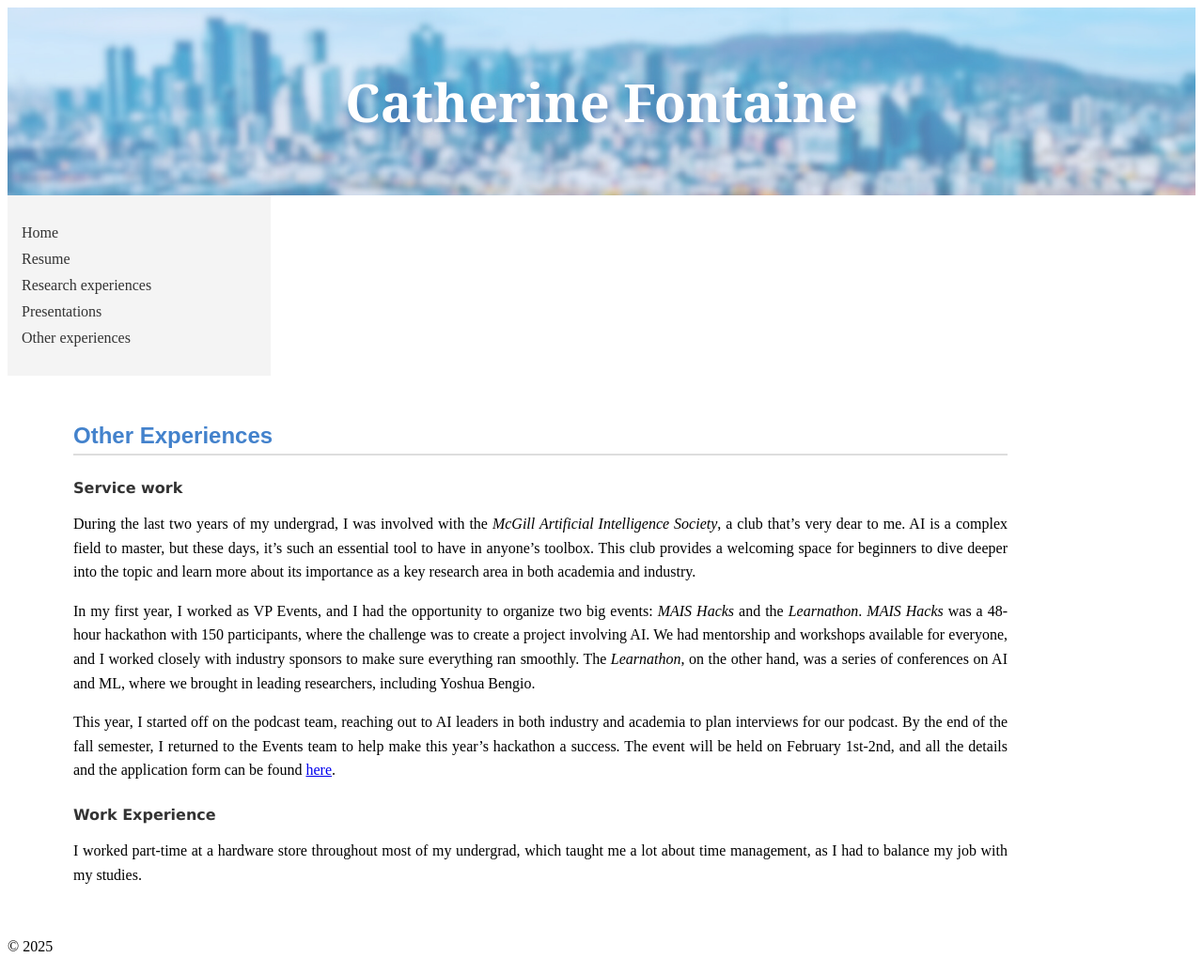
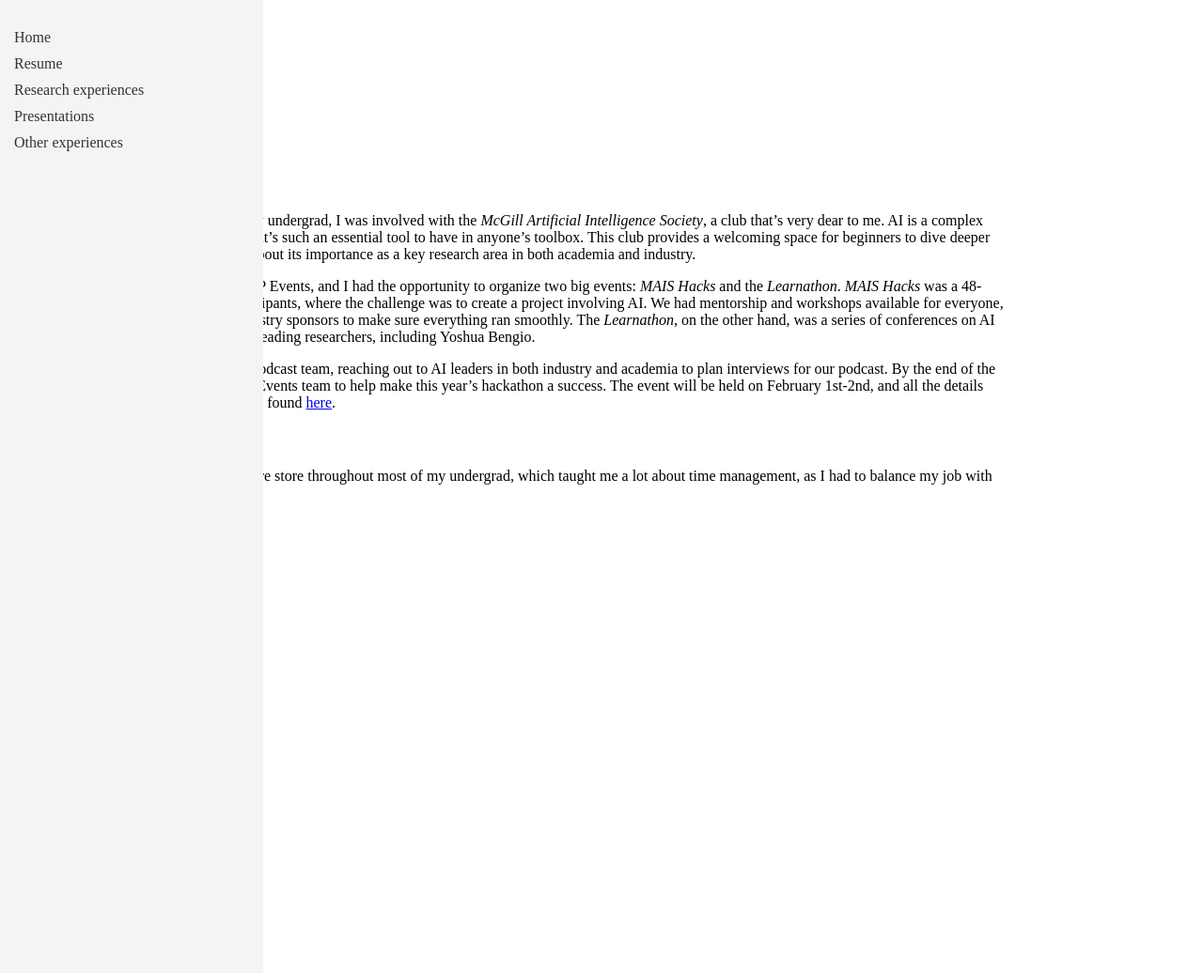
Before and after one commit to CatherineFontaine/CatherineFontaine.github.io, a Jekyll site: the page built from otherexperiences.md, in a window 1280 px wide and 1036 px high. Shown: the whole window at 94% size. Built offline with Jekyll 4.4.1, drawn with Linux system fonts in a browser that asks for light colours.

Commit message:
Update style.css

```diff
--- a/assets/css/style.css
+++ b/assets/css/style.css
@@ -1,215 +1,58 @@
+/* Default sidebar behavior (for larger screens like your Mac) */
+.sidebar {
+  width: 250px;
+  height: 100vh; /* Make it take full height of the screen */
+  padding: 15px;
+  background-color: #f4f4f4;
+  position: fixed; /* Fix it to the left side */
+  top: 0;
+  left: 0;
+  z-index: 1;
+  transition: all 0.3s ease; /* Smooth transition */
+}
+
 .container {
   display: flex;
   margin-top: 20px;
 }
 
+.content {
+  margin-left: 270px; /* Make space for the sidebar */
+  padding: 20px;
+  width: calc(100% - 270px); /* Adjust content width */
+}
+
+/* Mobile-specific styles (keep the hamburger menu and collapsing sidebar) */
+@media (max-width: 768px) {
   .sidebar {
-  width: 250px;
-  padding: 15px;
+    display: none; /* Initially hide sidebar on mobile */
+    position: absolute; /* Position it absolutely */
+    top: 0;
+    left: 0;
+    width: 100%; /* Full width on mobile */
     background-color: #f4f4f4;
+    padding-top: 60px; /* Space for the hamburger menu */
+  }
+
+  .hamburger {
+    display: block; /* Show the hamburger menu on mobile */
+  }
+
+  .sidebar.show {
+    display: block; /* Show sidebar when hamburger is clicked */
   }
 
   .content {
-  margin-left: 50px;
-  padding: 20px;
-  width: calc(100% - 270px);
-}
-
-.sidebar ul {
-  list-style: none;
-  padding: 0;
-}
-
-.sidebar li {
-  margin: 10px 0;
-}
-
-.sidebar a {
-  text-decoration: none;
-  color: #333;
-}
-
-.sidebar a:hover {
-  color: #007bff;
+    margin-left: 0; /* Full width on mobile */
+    width: 100%; /* Adjust content width */
   }
 
   .right-block {
-  width: 325px;
-  padding: 15px;
-  background-color: #f9f9f9;
-  border: 1px solid #ddd;
-  border-radius: 8px;
-  float: right;
-  margin-left: 20px;
-  text-align: center;
+    width: 100%; /* Make right-block full-width on mobile */
+  }
 }
 
-.profile-pic {
-  width: 320px;
-  height: 320px;
-  border-radius: 50%;
-  margin-bottom: 10px;
-  object-fit: cover;
-}
-
-.contact-info {
-  display: flex;
-  flex-direction: column;
-  gap: 10px; /* Adds space between each row */
-}
-
-.contact-info p {
-  display: flex;
-  align-items: center; /* Align icon and text vertically */
-  justify-content: flex-start; /* Ensure everything aligns to the left */
-  gap: 8px; /* Space between icon and text */
-  margin: 0;
-}
-
-.contact-icon {
-  width: 30px; /* Icon size */
-  height: 30px;
-}
-
-.content::after {
-  content: "";
-  display: table;
-  clear: both;
-}
-
-p {
-  text-align: justify;
-  line-height: 1.6;
-  margin-bottom: 15px;
-}
-
-h1 {
-  font-size: 2em; /* Larger font size */
-  font-family: 'Georgia', serif; /* Elegant font */
-  color: white;
-  text-align: center; /* Centered text */
-  margin-bottom: 20px; /* Space below */
-}
-
-h2 {
-  font-size: 1.5em; /* Slightly smaller than H1 */
-  font-family: 'Arial', sans-serif; /* Clean font */
-  color: #4382CC; /* Blue color */
-  border-bottom: 2px solid #ddd; /* Add an underline */
-  padding-bottom: 5px; /* Space between text and underline */
-  margin-top: 30px; /* Space above the title */
-  margin-bottom: 15px; /* Space below the title */
-}
-
-h3 {
-  font-size: 1em;
-  font-family: 'Verdana', sans-serif;
-  color: #333;
-  margin-top: 25px;
-  margin-bottom: 10px;
-}
-
-h4, h5, h6 {
-  font-size: 1em;
-  color: #333;
-  font-weight: bold;
-  margin-top: 20px;
-  margin-bottom: 3px;
-}
-
-header {
-  background-image: url('/assets/images/header.png');
-  background-size: cover;
-  background-position: center center;
-  height: 200px;
-  color: #333;
-  text-align: center;
-  padding: 0;
-  position: relative;
-}
-
-header::before {
-  content: "";
-  position: absolute;
-  top: 0;
-  left: 0;
-  right: 0;
-  bottom: 0;
-  background-color: rgba(255, 255, 255, 0.3); /* White with transparency */
-  z-index: 1;
-}
-
-/* Ensure the name is on top of the image */
-header h1 {
-  font-size: 3.5em; /* Adjust the font size of your name */
-  margin: 0; /* Remove any default margin */
-  position: absolute; /* Position the text absolutely within the header */
-  top: 50%; /* Position the text vertically in the center */
-  left: 50%; /* Position the text horizontally in the center */
-  transform: translate(-50%, -50%); /* Correct the centering */
-  z-index: 1; /* Ensure the text is above the background */
-  text-shadow: 4px 4px 8px rgba(55, 110, 175, 0.7); /* Add a shadow to make it stand out */
-}
-
-img {
-  max-width: 100%;
-  height: auto;
-  display: block;
-  margin: 0 auto; /* Center images */
-}
-
-/* Responsive styles for smaller screens */
-@media (max-width: 768px) {
-  /* Stack the layout vertically */
-  .container {
-    flex-direction: column;
-    margin-top: 10px; /* Reduce the top margin */
-  }
-
-  /* Sidebar takes full width on small screens */
-  .sidebar {
-    width: 100%;
-    margin-bottom: 20px;
-  }
-
-  /* Content also takes full width */
-  .content {
-    margin-left: 0;
-    width: 100%;
-  }
-
-  /* Header adjustments for smaller screens */
-  header {
-    height: 150px; /* Reduce header height */
-  }
-
-  header h1 {
-    font-size: 2em; /* Adjust font size for the header text */
-  }
-
-  /* Right-block adjustments */
-  .right-block {
-    width: 100%; /* Make the block full-width */
-    float: none; /* Remove the float */
-    margin: 0 auto; /* Center it */
-  }
-
-  /* Profile picture adjustment */
-  .profile-pic {
-    width: 200px; /* Smaller profile picture */
-    height: 200px;
-  }
-
-  /* Reduce padding in the sidebar */
-  .sidebar {
-    padding: 10px;
-  }
-
-  .contact-info {
-    justify-content: center; /* Center icons and text on small screens */
-    flex-direction: column; /* Stack icons and text vertically */
-  }
-}
+/* Your existing CSS */
 
 /* Sidebar styles */
 .container {
@@ -246,30 +89,6 @@
 
 .sidebar a:hover {
   color: #007bff;
-}
-
-/* New styles for Hamburger Menu */
-.hamburger {
-  display: none; /* Hidden by default */
-  font-size: 1.5em;
-  cursor: pointer;
-  position: absolute;
-  top: 10px;
-  right: 10px;
-  z-index: 2;
-}
-
-/* Show sidebar when it's toggled */
-.sidebar.show {
-  display: block;
-  position: fixed;
-  top: 0;
-  left: 0;
-  height: 100%;
-  background-color: #f4f4f4;
-  width: 100%;
-  padding-top: 60px;
-  z-index: 1;
 }
 
 /* Right-block styles */
@@ -313,12 +132,12 @@
   clear: both;
 }
 
-/* Responsive styles */
+/* Responsive styles for smaller screens */
 @media (max-width: 768px) {
-  /* Stack layout vertically */
+  /* Stack the layout vertically */
   .container {
     flex-direction: column;
-    margin-top: 10px;
+    margin-top: 10px; /* Reduce the top margin */
   }
 
   /* Sidebar takes full width on small screens */
@@ -330,7 +149,7 @@
     width: 100%;
     background-color: #f4f4f4;
     z-index: 1;
-    padding-top: 60px;
+    padding-top: 60px; /* Space for the hamburger menu */
   }
 
   /* Display the hamburger menu */
```
Lines whose indentation alone changed are shown as unchanged.
